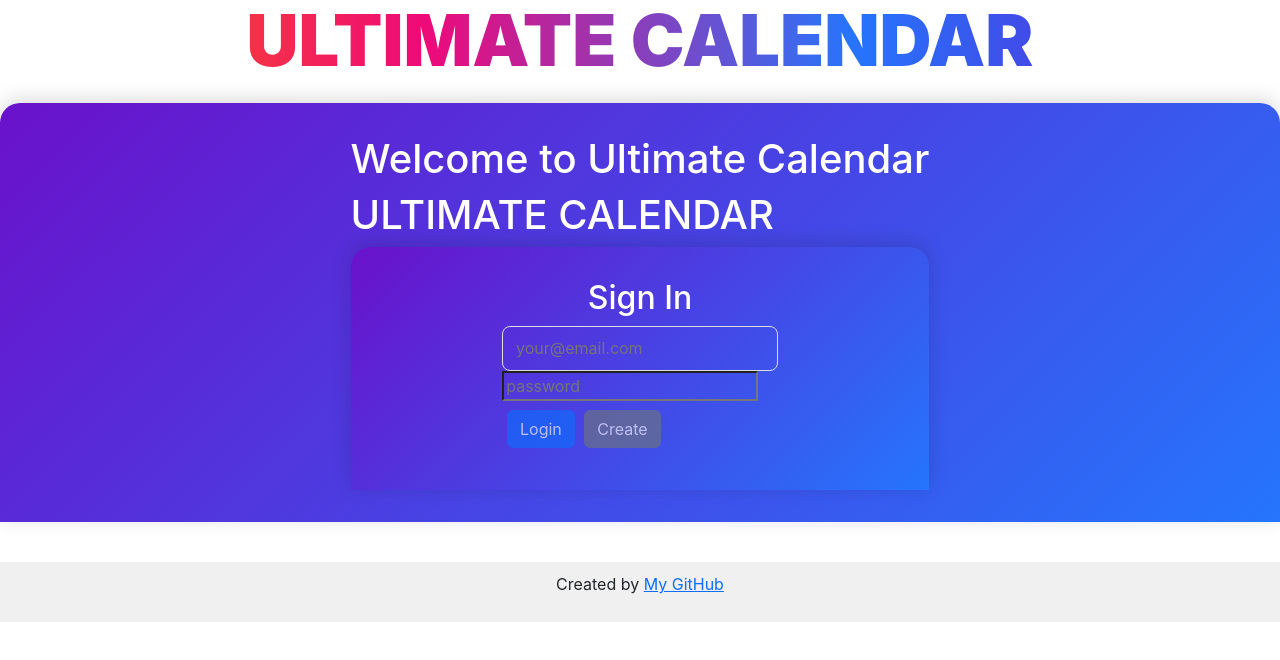
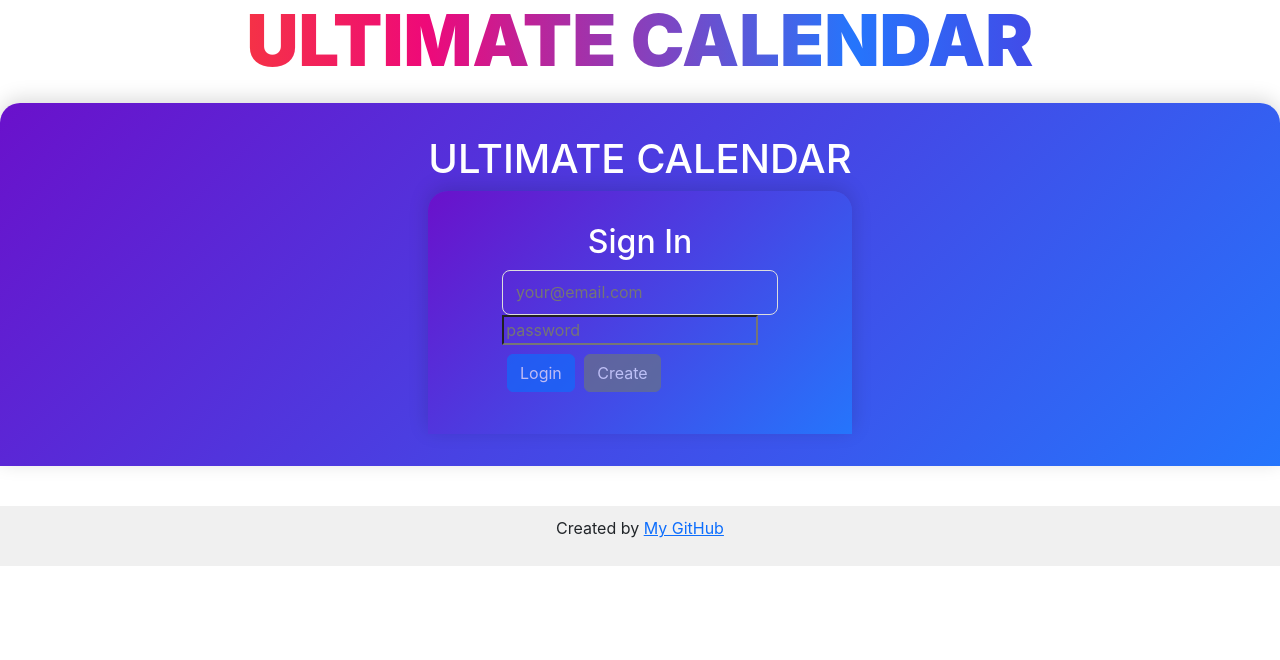
Before and after one commit to atkfuller/startup, a React (Vite) app: page / in a window 1280 px wide. Shown: the top 660 px of the page. Built offline with nearby package versions, Linux system fonts and the light colour scheme.

Commit message:
fixing structure and layout

```diff
--- a/src/calendar/calendar.jsx
+++ b/src/calendar/calendar.jsx
@@ -49,8 +49,7 @@ export default function Calendar(props) {
 
   return (
     <div className="calendar-page">
-      <h1>Welcome to Ultimate Calendar</h1>
-
+      <h2>Welcome, {props.userName}</h2>
       <div style={{ textAlign: "center", margin: "20px" }}>
         <button onClick={() => navigate("/addEvent")}>+</button>
       </div>
@@ -115,7 +114,6 @@ export default function Calendar(props) {
         </tbody>
       </table>
       <div className='logout-section'>
-    <h2>Welcome, {props.userName}</h2>
       <Button variant='secondary' onClick={() => logout()}>
         Logout
       </Button>
--- a/src/login/login.jsx
+++ b/src/login/login.jsx
@@ -33,11 +33,10 @@ export default function Login() {
 
         <main className="main-container">
          <div>
-        {authState !== AuthState.Unknown && <h1>Welcome to Ultimate Calendar</h1>}
         {authState === AuthState.Authenticated && (
           <Calendar calendarUser={userName} onLogout={() => onAuthChange(userName, AuthState.Unauthenticated)} />
         )}
-        {authState === AuthState.Unauthenticated && (
+        {authState === AuthState.Unauthenticated &&(
           <Unauthenticated
             userName={userName}
             onLogin={(loginUserName) => {
```
